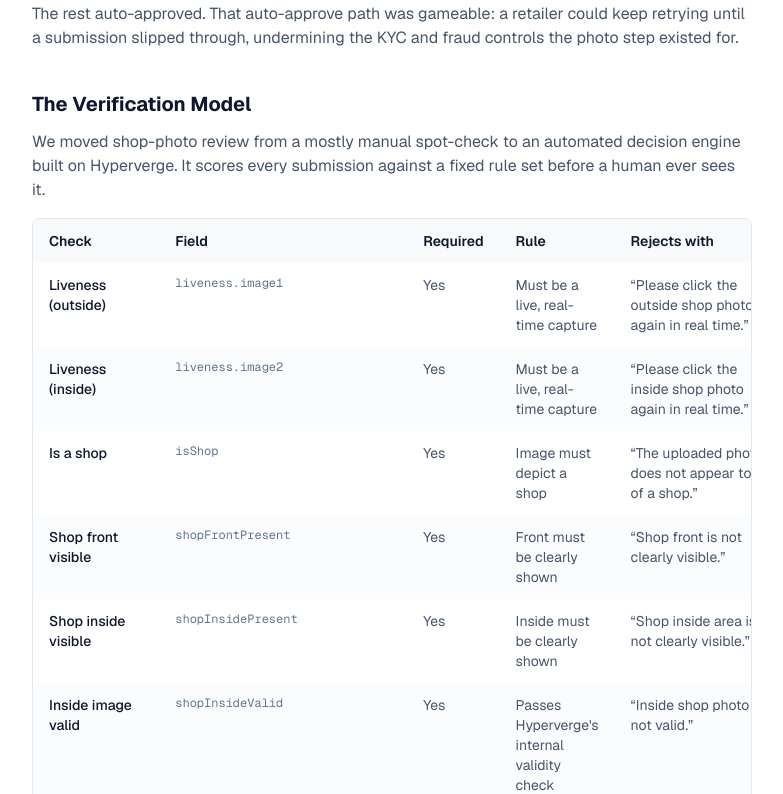
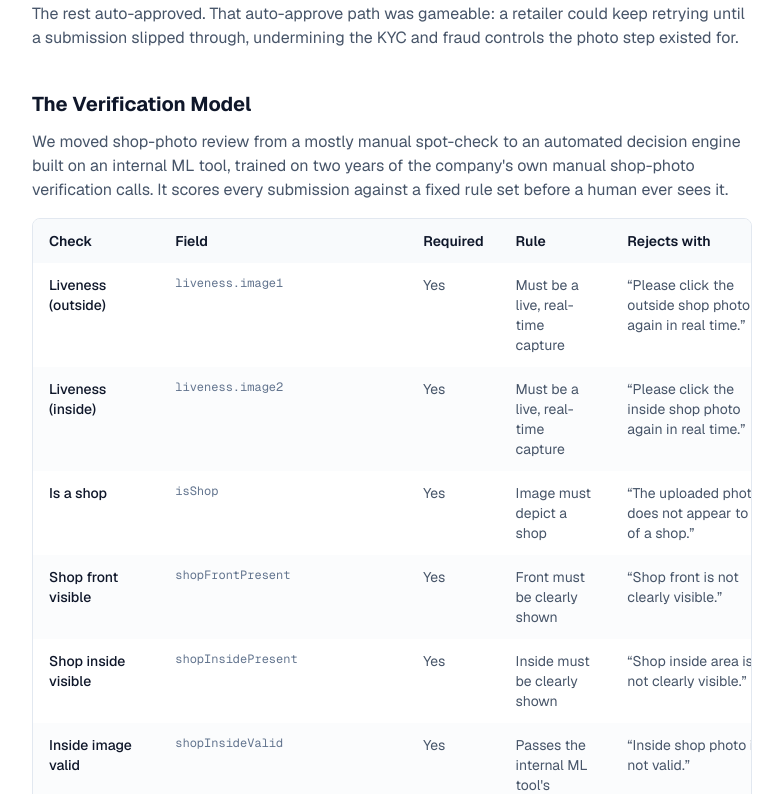
Before and after one commit to rohankhullar24-oss/product-with-rohan, a Next.js app: page /projects/ai-doc-verification in a window 1280 px wide. Shown: the part 346-1140 px from the top of the page, without its empty margins (248-1031 px from the left). Built offline with nearby package versions, Linux system fonts and the light colour scheme.

Commit message:
Replace Hyperverge references with internal ML tool on doc verification page
Describes the shop-photo verification engine as an internal ML tool trained on two years of the company's own manual verification, instead of naming Hyperverge.

```diff
--- a/src/components/AiDocVerification.tsx
+++ b/src/components/AiDocVerification.tsx
@@ -31,7 +31,7 @@ const CHECKS: CheckRow[] = [
   { check: "Is a shop", field: "isShop", required: "Yes", rule: "Image must depict a shop", rejects: "“The uploaded photo does not appear to be of a shop.”" },
   { check: "Shop front visible", field: "shopFrontPresent", required: "Yes", rule: "Front must be clearly shown", rejects: "“Shop front is not clearly visible.”" },
   { check: "Shop inside visible", field: "shopInsidePresent", required: "Yes", rule: "Inside must be clearly shown", rejects: "“Shop inside area is not clearly visible.”" },
-  { check: "Inside image valid", field: "shopInsideValid", required: "Yes", rule: "Passes Hyperverge's internal validity check", rejects: "“Inside shop photo is not valid.”" },
+  { check: "Inside image valid", field: "shopInsideValid", required: "Yes", rule: "Passes the internal ML tool's validity check", rejects: "“Inside shop photo is not valid.”" },
   { check: "Shop open", field: "shopOpen", required: "Yes", rule: "Shop must be operational at capture time", rejects: "“Shop appears to be closed.”" },
   { check: "Shop type", field: "shopType", required: "Yes", rule: "Must be a permanent structure", rejects: "“This shop setup is not eligible for onboarding.”" },
   { check: "Inside/outside match", field: "interImageNobMatch", required: "Yes", rule: "Both photos must belong to the same shop", rejects: "“Inside and outside shop photos do not appear to belong to the same shop.”" },
@@ -116,8 +116,10 @@ export default function AiDocVerification() {
         <Section title="The Verification Model">
           <p>
             We moved shop-photo review from a mostly manual spot-check to an
-            automated decision engine built on Hyperverge. It scores every
-            submission against a fixed rule set before a human ever sees it.
+            automated decision engine built on an internal ML tool, trained on
+            two years of the company's own manual shop-photo verification
+            calls. It scores every submission against a fixed rule set before
+            a human ever sees it.
           </p>
           <CheckTable />
         </Section>
```
